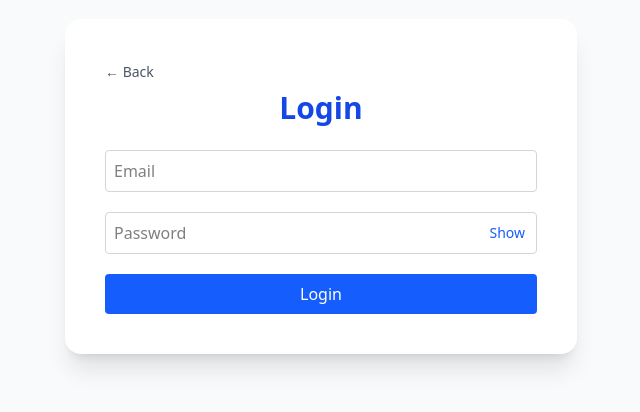
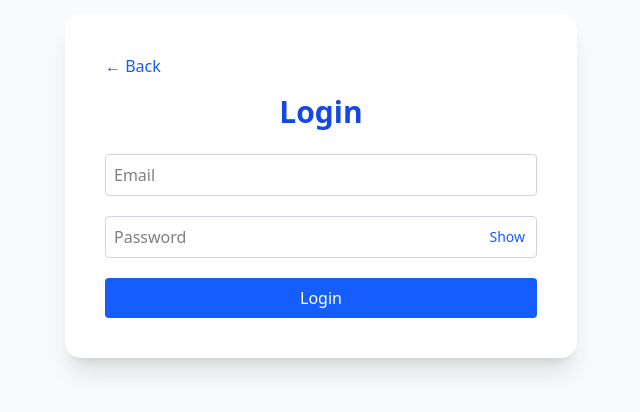
Before and after one commit to tlavu2004/csc13114-ia04, a React (Vite) app in the folder frontend/: page /login in a window 1280 px wide. Shown: the part 214-626 px from the top of the page, without its empty margins (319-959 px from the left). Built offline with nearby package versions, Linux system fonts and the light colour scheme; no server answers.

Commit message:
feat(BackButton): add navigation prop to BackButton for customizable routing

```diff
--- a/frontend/src/components/BackButton.jsx
+++ b/frontend/src/components/BackButton.jsx
@@ -1,12 +1,24 @@
-export default function BackButton() {
+import { useNavigate } from "react-router-dom";
+
+export default function BackButton({ to }) {
+  const navigate = useNavigate();
+
+  const handleClick = () => {
+    if (to) {
+      navigate(to);
+    } else {
+      window.history.back();
+    }
+  };
+
   return (
     <button
       type="button"
-      onClick={() => window.history.back()}
-      className="mb-2 text-sm text-gray-600 hover:underline"
+      onClick={handleClick}
+      className="text-blue-600 hover:text-blue-800 mb-4"
       aria-label="Back"
     >
-      ← Back
+      &larr; Back
     </button>
   );
 }
--- a/frontend/src/pages/Login.jsx
+++ b/frontend/src/pages/Login.jsx
@@ -43,7 +43,7 @@ export default function Login() {
   return (
     <div className="flex items-center justify-center min-h-screen bg-gray-50 px-4">
       <div className="bg-white shadow-xl rounded-2xl p-10 w-full max-w-lg">
-        <BackButton />
+        <BackButton to="/" />
         <h1 className="text-3xl font-bold mb-6 text-center text-blue-700">
           Login
         </h1>
--- a/frontend/src/pages/Register.jsx
+++ b/frontend/src/pages/Register.jsx
@@ -31,7 +31,7 @@ export default function Register() {
   return (
     <div className="flex items-center justify-center min-h-screen bg-gray-50 px-4">
       <div className="bg-white shadow-xl rounded-2xl p-10 w-full max-w-lg">
-        <BackButton />
+        <BackButton to="/" />
         <h2 className="text-3xl font-bold mb-6 text-center text-blue-700">
           Register
         </h2>
```
